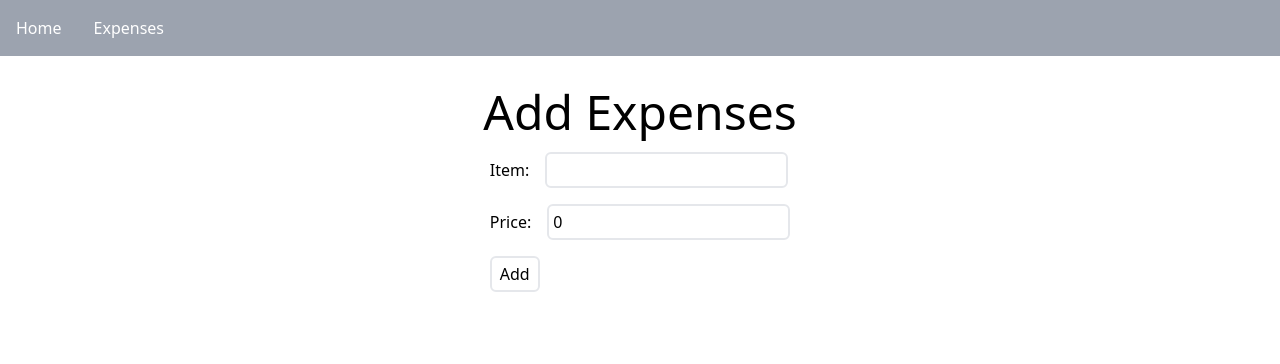
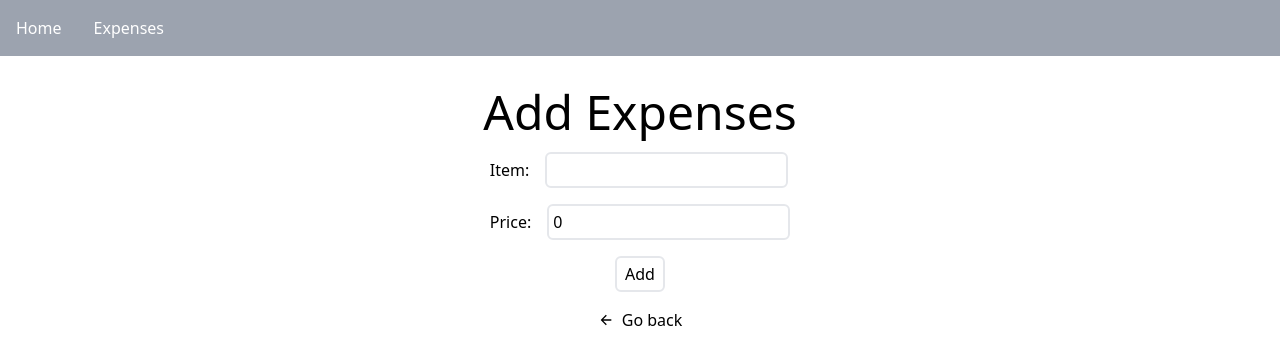
Before and after one commit to Zeync15/expenses-tracker, a Next.js app: page /expenses in a window 1280 px wide. Shown: the top 364 px of the page. Built offline with nearby package versions, Linux system fonts and the light colour scheme.

Commit message:
Add go back button

```diff
--- a/components/ExpensesForm/index.tsx
+++ b/components/ExpensesForm/index.tsx
@@ -1,6 +1,8 @@
 import { ExpensesFormProps } from "@/model/expenses-model";
 import Head from "next/head";
+import Link from "next/link";
 import { useEffect, useState } from "react";
+import { RiArrowLeftLine } from 'react-icons/ri';
 
 const ExpensesForm = ({ handleInputChange, handleSubmit, formValues }: ExpensesFormProps) => {
   const [isEditing, setIsEditing] = useState(false);
@@ -15,7 +17,7 @@ const ExpensesForm = ({ handleInputChange, handleSubmit, formValues }: ExpensesF
         <title>Add Expenses</title>
       </Head>
       <div className="text-center text-5xl mt-8">{isEditing ? "Edit Expenses" : "Add Expenses"}</div>
-      <div className="mt-4 flex justify-center align-center">
+      <div className="mt-4 flex flex-col justify-center items-center">
         <form onSubmit={handleSubmit}>
           <div className="mb-4">
             <label className="min-w-[100px]">Item:</label>
@@ -42,10 +44,20 @@ const ExpensesForm = ({ handleInputChange, handleSubmit, formValues }: ExpensesF
               />
             </label>
           </div>
-          <button type="submit" className="border-2 rounded-md py-1 px-2">
-            Add
+          <div className="flex justify-center mb-4">
+            <button type="submit" className="border-2 rounded-md py-1 px-2">
+              Add
+            </button>
+          </div>
+        </form>
+
+        <div>
+          <button>
+            <Link href="/" className="flex items-center">
+              <RiArrowLeftLine /><span className="ml-2">Go back</span>
+            </Link>
           </button>
-        </form>
+        </div>
       </div>
     </div>
   );
```
